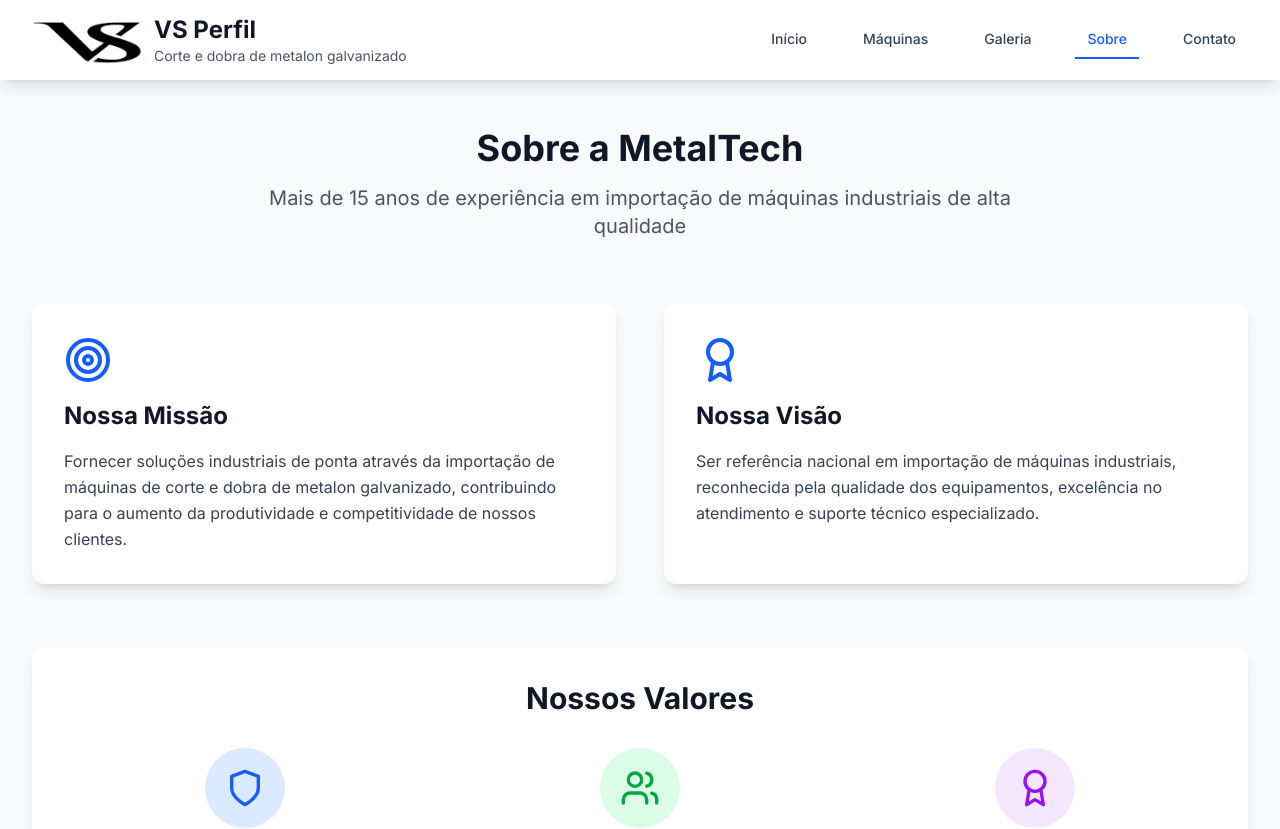
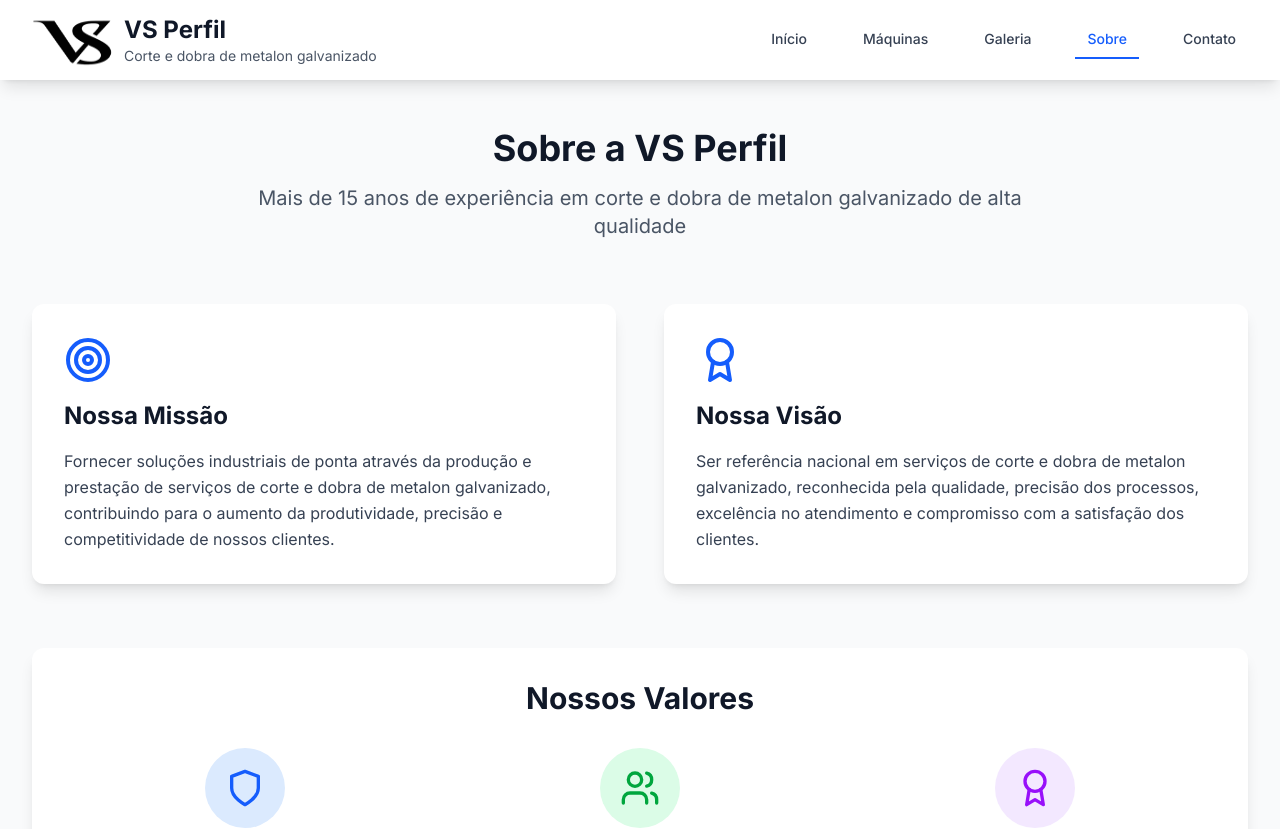
Before and after one commit to GustavoAndriani-Templates/VSPerfil, a React (Vite) app: page /about in a window 1280 px wide. Shown: the top 829 px of the page. Built offline with nearby package versions, Linux system fonts and the light colour scheme.

Commit message:
style: Ajustes visuais na página

```diff
--- a/src/components/layout/Header.tsx
+++ b/src/components/layout/Header.tsx
@@ -2,7 +2,6 @@ import React from 'react';
 import { Link, useLocation } from 'react-router-dom';
 import { Menu, X } from 'lucide-react';
 import { useState } from 'react';
-import logo from '/logo-vsperfil.png';
 
 const Header: React.FC = () => {
   const [isMenuOpen, setIsMenuOpen] = useState(false);
@@ -23,7 +22,7 @@ const Header: React.FC = () => {
           {/* Logo */}
           <Link to="/" className="flex items-center space-x-3">
             {/*<Factory className="h-10 w-10 text-blue-600" />*/}
-            <img src={logo} width={110} />
+            <img src='/logo-vsperfil.png' className="w-20 h-30" />
             <div>
               <h1 className="text-2xl font-bold text-gray-900">VS Perfil</h1>
               <p className="text-sm text-gray-600">Corte e dobra de metalon galvanizado</p>
--- a/src/pages/About.tsx
+++ b/src/pages/About.tsx
@@ -7,9 +7,9 @@ const About: React.FC = () => {
       <div className="max-w-7xl mx-auto px-4 sm:px-6 lg:px-8">
         {/* Header */}
         <div className="text-center mb-16">
-          <h1 className="text-4xl font-bold text-gray-900 mb-4">Sobre a MetalTech</h1>
+          <h1 className="text-4xl font-bold text-gray-900 mb-4">Sobre a VS Perfil</h1>
           <p className="text-xl text-gray-600 max-w-3xl mx-auto">
-            Mais de 15 anos de experiência em importação de máquinas industriais de alta qualidade
+            Mais de 15 anos de experiência em corte e dobra de metalon galvanizado de alta qualidade
           </p>
         </div>
 
@@ -19,9 +19,9 @@ const About: React.FC = () => {
             <Target className="h-12 w-12 text-blue-600 mb-4" />
             <h2 className="text-2xl font-bold text-gray-900 mb-4">Nossa Missão</h2>
             <p className="text-gray-700 leading-relaxed">
-              Fornecer soluções industriais de ponta através da importação de máquinas
-              de corte e dobra de metalon galvanizado, contribuindo para o aumento da
-              produtividade e competitividade de nossos clientes.
+              Fornecer soluções industriais de ponta através
+              da produção e prestação de serviços de corte e dobra de metalon galvanizado,
+              contribuindo para o aumento da produtividade, precisão e competitividade de nossos clientes.
             </p>
           </div>
 
@@ -29,9 +29,9 @@ const About: React.FC = () => {
             <Award className="h-12 w-12 text-blue-600 mb-4" />
             <h2 className="text-2xl font-bold text-gray-900 mb-4">Nossa Visão</h2>
             <p className="text-gray-700 leading-relaxed">
-              Ser referência nacional em importação de máquinas industriais, reconhecida
-              pela qualidade dos equipamentos, excelência no atendimento e suporte
-              técnico especializado.
+              Ser referência nacional em serviços de corte e dobra de metalon galvanizado,
+              reconhecida pela qualidade, precisão dos processos, excelência no atendimento e
+              compromisso com a satisfação dos clientes.
             </p>
           </div>
         </div>
--- a/src/pages/Contact.tsx
+++ b/src/pages/Contact.tsx
@@ -31,7 +31,7 @@ const Contact: React.FC = () => {
         <div className="text-center mb-16">
           <h1 className="text-4xl font-bold text-gray-900 mb-4">Entre em Contato</h1>
           <p className="text-xl text-gray-600 max-w-2xl mx-auto">
-            Estamos prontos para ajudar você a encontrar a máquina ideal para sua indústria
+            Estamos prontos para ajudar você a encontrar a solução ideal em metalon galvanizado.
           </p>
         </div>
 
--- a/src/pages/Gallery.tsx
+++ b/src/pages/Gallery.tsx
@@ -207,7 +207,7 @@ const Gallery: React.FC = () => {
         {/* Header */}
         <div className="text-center mb-12">
           <h1 className="text-4xl font-bold text-gray-900 mb-4">
-            Galeria MetalTech
+            Galeria VS Perfil
           </h1>
           <p className="text-xl text-gray-600 max-w-2xl mx-auto">
             Conheça nossa estrutura, equipamentos e todo o processo que nos torna referência no mercado
--- a/src/pages/Home.tsx
+++ b/src/pages/Home.tsx
@@ -113,12 +113,11 @@ const Home: React.FC<HomeProps> = ({ featuredMachines }) => {
         <div className="max-w-7xl mx-auto px-4 sm:px-6 lg:px-8 py-24">
           <div className="text-center">
             <h1 className="text-5xl font-bold mb-6">
-              Máquinas Industriais de
-              <span className="text-blue-300"> Alto Desempenho</span>
+              Corte e Dobra de Metalon Galvanizado de<br/>
+              <span className="text-blue-300">Alta Qualidade</span>
             </h1>
             <p className="text-xl mb-8 max-w-3xl mx-auto">
-              Importação especializada em equipamentos de corte e dobra de metalon galvanizado.
-              Tecnologia alemã e japonesa para maximizar sua produtividade.
+              Soluções industriais especializadas em corte e dobra de metalon galvanizado. Tecnologia de ponta e processos automatizados para maximizar a produtividade e a qualidade dos seus projetos.
             </p>
             <Link
               to="/machines"
@@ -136,10 +135,10 @@ const Home: React.FC<HomeProps> = ({ featuredMachines }) => {
         <div className="max-w-7xl mx-auto px-4 sm:px-6 lg:px-8">
           <div className="text-center mb-16">
             <h2 className="text-3xl font-bold text-gray-900 mb-4">
-              Por que escolher a MetalTech?
+              Por que escolher a VS Perfil?
             </h2>
             <p className="text-xl text-gray-600 max-w-2xl mx-auto">
-              Somos especialistas em fornecer soluções completas para sua indústria metalúrgica
+              Somos especialistas em fornecer soluções em corte e dobra de metalon galvanizado, com foco em qualidade, inovação e atendimento ao cliente.
             </p>
           </div>
 
@@ -185,7 +184,7 @@ const Home: React.FC<HomeProps> = ({ featuredMachines }) => {
               Nossa História
             </h2>
             <p className="text-xl text-gray-600 max-w-2xl mx-auto">
-              Mais de uma década de excelência e inovação no setor metalúrgico
+              Mais de uma década de excelência e inovação na área de metalon galvanizado
             </p>
           </div>
 
```
